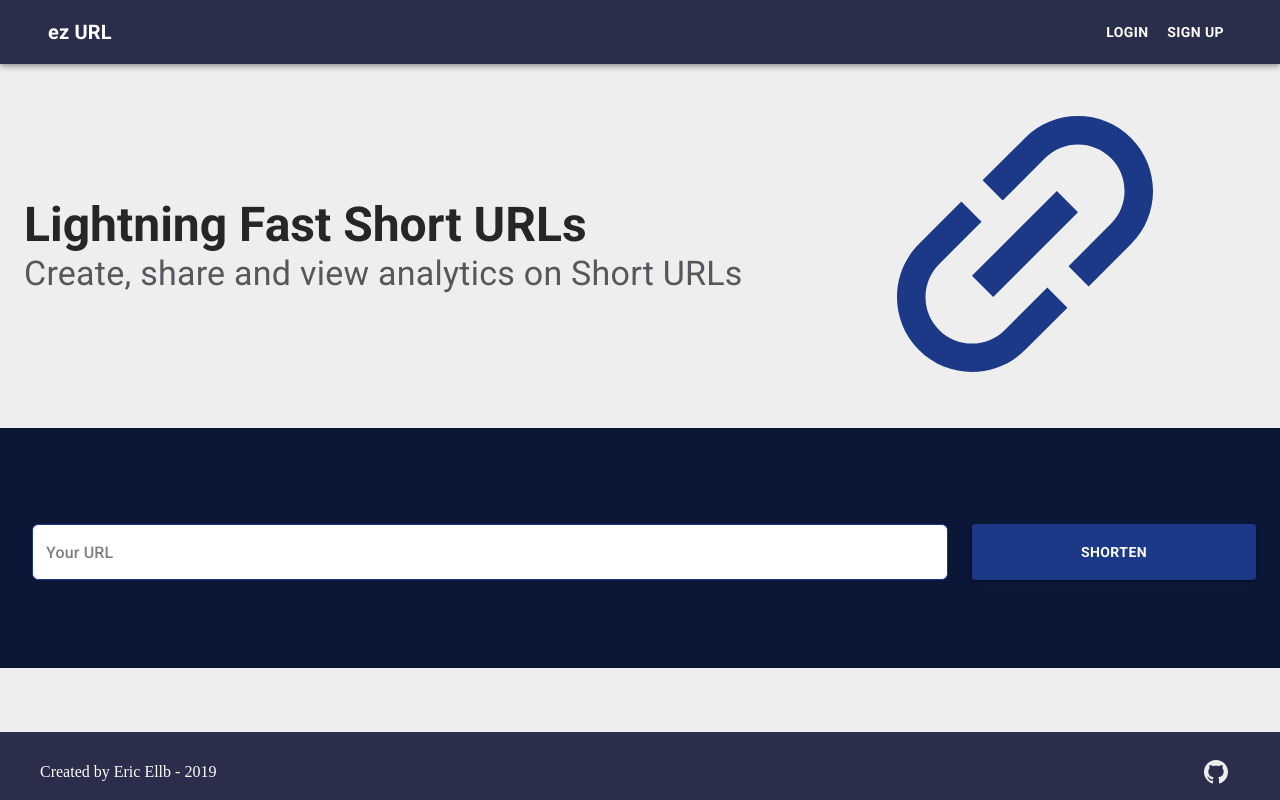
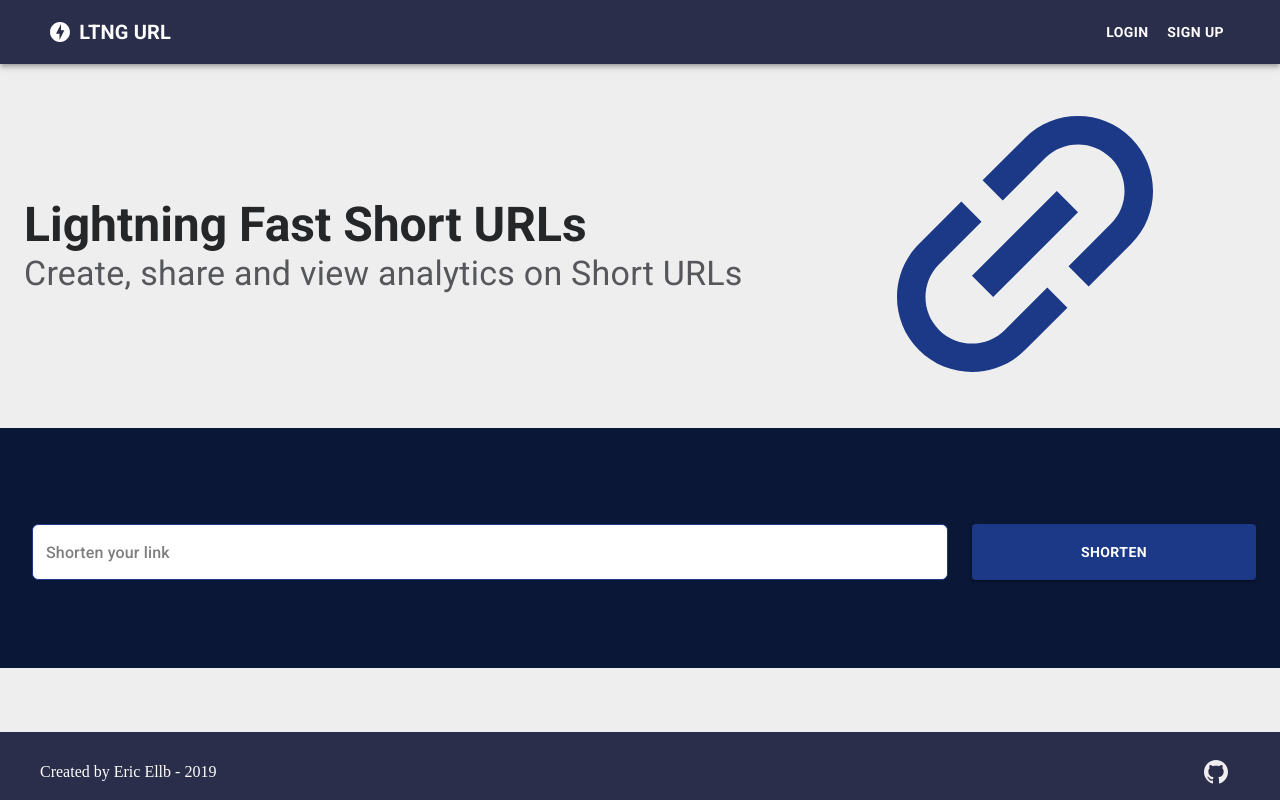
Before and after one commit to ericellb/Lightning-Link, a React (Create React App) app in the folder client/: page / in a window 1280 px wide. Built offline with nearby package versions, Linux system fonts and the light colour scheme.

Commit message:
Header CSS Tweaks

```diff
--- a/client/src/components/Header/index.tsx
+++ b/client/src/components/Header/index.tsx
@@ -1,5 +1,6 @@
 import React from 'react';
 import { AppBar, Toolbar, IconButton, Typography, Button, makeStyles, Container } from '@material-ui/core';
+import { OfflineBolt } from '@material-ui/icons';
 
 const useStyles = makeStyles(theme => ({
   root: {
@@ -10,6 +11,13 @@ const useStyles = makeStyles(theme => ({
   },
   title: {
     flexGrow: 1
+  },
+  flex: {
+    display: 'flex',
+    alignItems: 'center'
+  },
+  icon: {
+    marginRight: '0.3em'
   }
 }));
 
@@ -20,8 +28,8 @@ export default function Header() {
     <AppBar position="sticky">
       <Container>
         <Toolbar>
-          <Typography variant="h6" className={classes.title}>
-            ez URL
+          <Typography variant="h6" className={classes.title + ' ' + classes.flex}>
+            <OfflineBolt className={classes.icon} /> LTNG URL
           </Typography>
           <Button color="inherit">Login</Button>
           <Button color="inherit">Sign Up</Button>
--- a/client/src/components/Shortener/index.tsx
+++ b/client/src/components/Shortener/index.tsx
@@ -55,7 +55,7 @@ export default function Shortener() {
           <Grid item xs={9}>
             <TextField
               id="filled-name"
-              placeholder="Your URL"
+              placeholder="Shorten your link"
               autoComplete="off"
               className={classes.textField}
               value={destURL}
```
